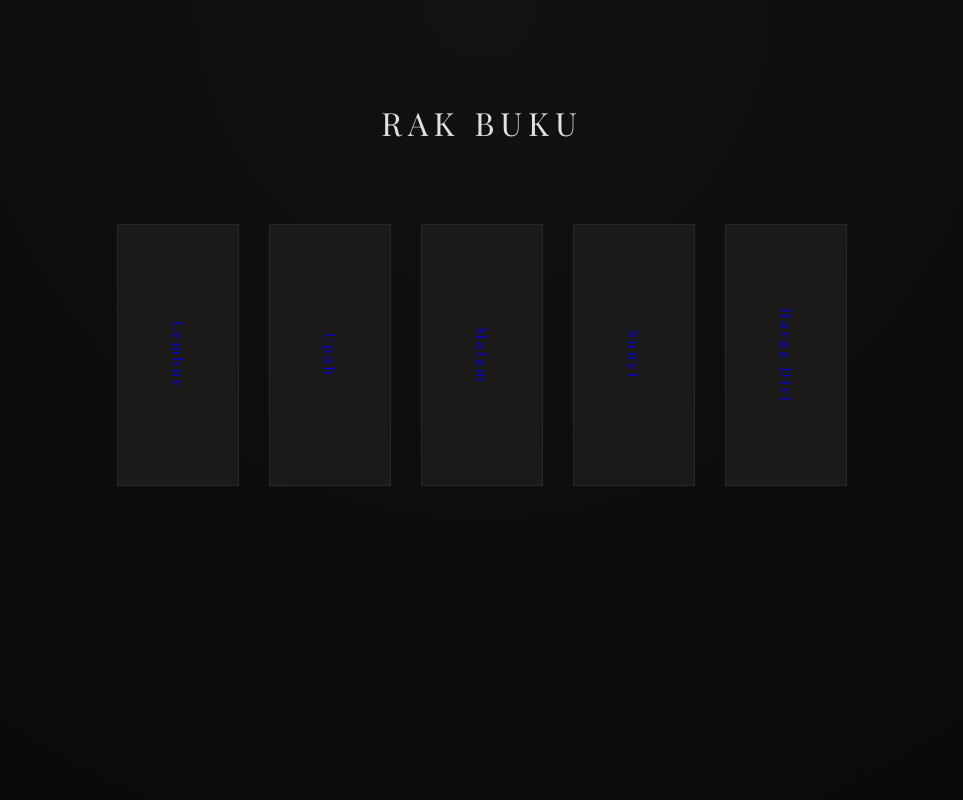
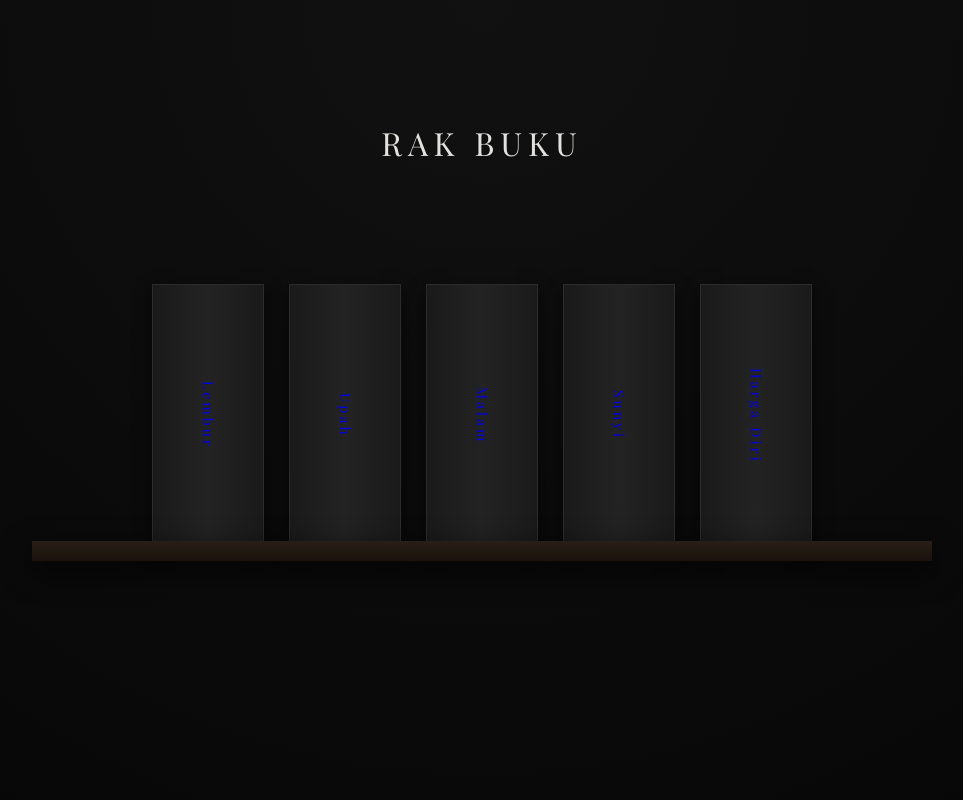
Before and after one commit to wildanferdiansyah06-crypto/kelaspekerja-v2, a Next.js app: page /galeri in a window 1280 px wide. Shown: the top 800 px of the page, without its empty margins (158-1121 px from the left). Built offline with nearby package versions, Linux system fonts and the light colour scheme.

Commit message:
Update page.tsx

```diff
--- a/app/galeri/page.tsx
+++ b/app/galeri/page.tsx
@@ -15,8 +15,8 @@ export default function Galeri() {
     <main
       style={{
         minHeight: "100vh",
-        padding: "80px 40px",
-        background: "radial-gradient(circle at top, #121212 0%, #080808 100%)",
+        padding: "100px 40px",
+        background: "radial-gradient(circle at top, #111 0%, #050505 100%)",
         color: "#e4e2df"
       }}
     >
@@ -24,19 +24,40 @@ export default function Galeri() {
         style={{
           textAlign: "center",
           letterSpacing: "6px",
-          marginBottom: "80px",
+          marginBottom: "120px",
           fontWeight: 400
         }}
       >
         RAK BUKU
       </h1>
 
+      {/* Shelf Container */}
+      <div
+        style={{
+          position: "relative",
+          maxWidth: "900px",
+          margin: "0 auto"
+        }}
+      >
+        {/* Wooden Shelf */}
+        <div
+          style={{
+            position: "absolute",
+            bottom: "-15px",
+            left: 0,
+            right: 0,
+            height: "20px",
+            background: "linear-gradient(to bottom, #2a1f17, #1a120d)",
+            boxShadow: "0 10px 30px rgba(0,0,0,0.8)"
+          }}
+        />
+
+        {/* Books Row */}
         <div
           style={{
             display: "flex",
             justifyContent: "center",
-          gap: "30px",
-          flexWrap: "wrap"
+            gap: "25px"
           }}
         >
           {books.map((book) => (
@@ -47,10 +68,11 @@ export default function Galeri() {
             >
               <div
                 style={{
-                width: "120px",
+                  width: "110px",
                   height: "260px",
-                backgroundColor: "#1b1a19",
-                border: "1px solid #2a2928",
+                  background:
+                    "linear-gradient(to right, #1a1a1a, #242323, #1a1a1a)",
+                  border: "1px solid #2d2c2b",
                   display: "flex",
                   alignItems: "center",
                   justifyContent: "center",
@@ -58,21 +80,29 @@ export default function Galeri() {
                   textOrientation: "mixed",
                   letterSpacing: "3px",
                   fontSize: "14px",
-                transition: "transform 0.3s ease",
-                cursor: "pointer"
+                  transition: "transform 0.3s ease, box-shadow 0.3s ease",
+                  cursor: "pointer",
+                  boxShadow: "0 5px 15px rgba(0,0,0,0.6)"
                 }}
-              onMouseEnter={(e) =>
-                (e.currentTarget.style.transform = "translateY(-10px)")
-              }
-              onMouseLeave={(e) =>
-                (e.currentTarget.style.transform = "translateY(0px)")
-              }
+                onMouseEnter={(e) => {
+                  e.currentTarget.style.transform =
+                    "translateY(-15px)";
+                  e.currentTarget.style.boxShadow =
+                    "0 15px 35px rgba(0,0,0,0.8)";
+                }}
+                onMouseLeave={(e) => {
+                  e.currentTarget.style.transform =
+                    "translateY(0px)";
+                  e.currentTarget.style.boxShadow =
+                    "0 5px 15px rgba(0,0,0,0.6)";
+                }}
               >
                 {book.title}
               </div>
             </Link>
           ))}
         </div>
+      </div>
     </main>
   );
 }
```
Lines whose indentation alone changed are shown as unchanged.
